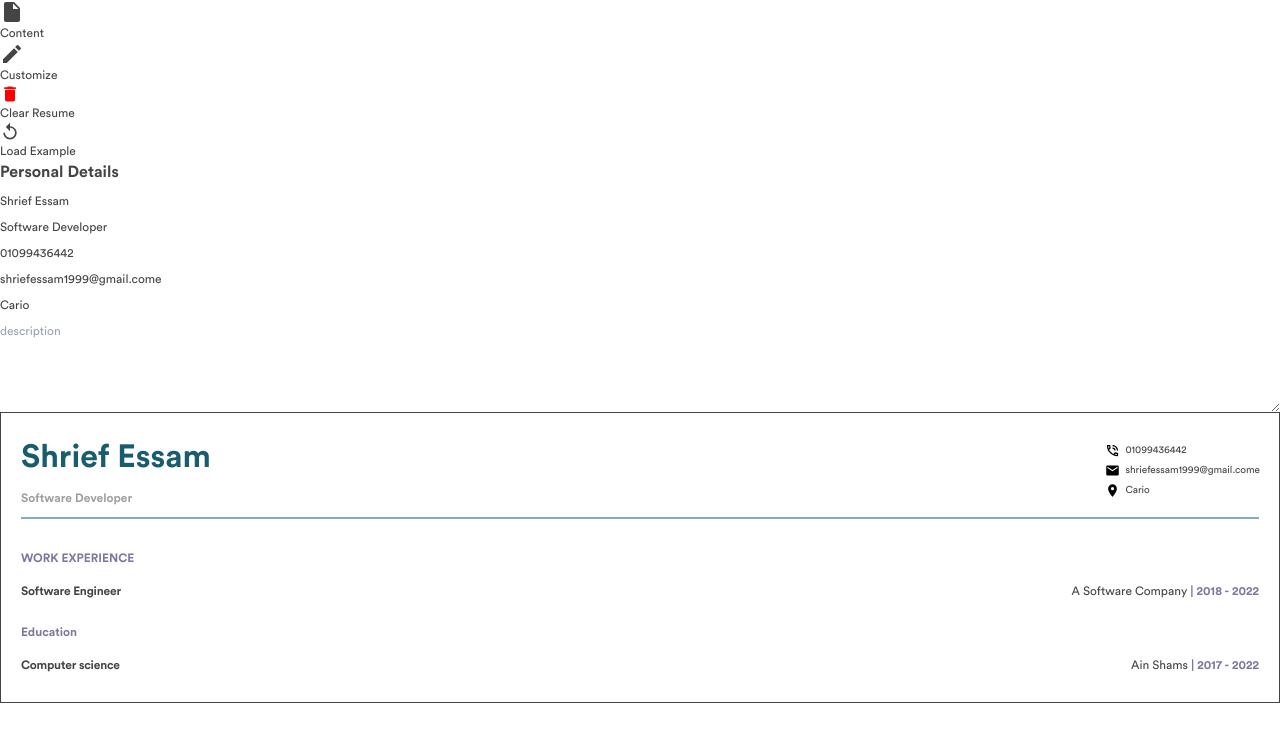
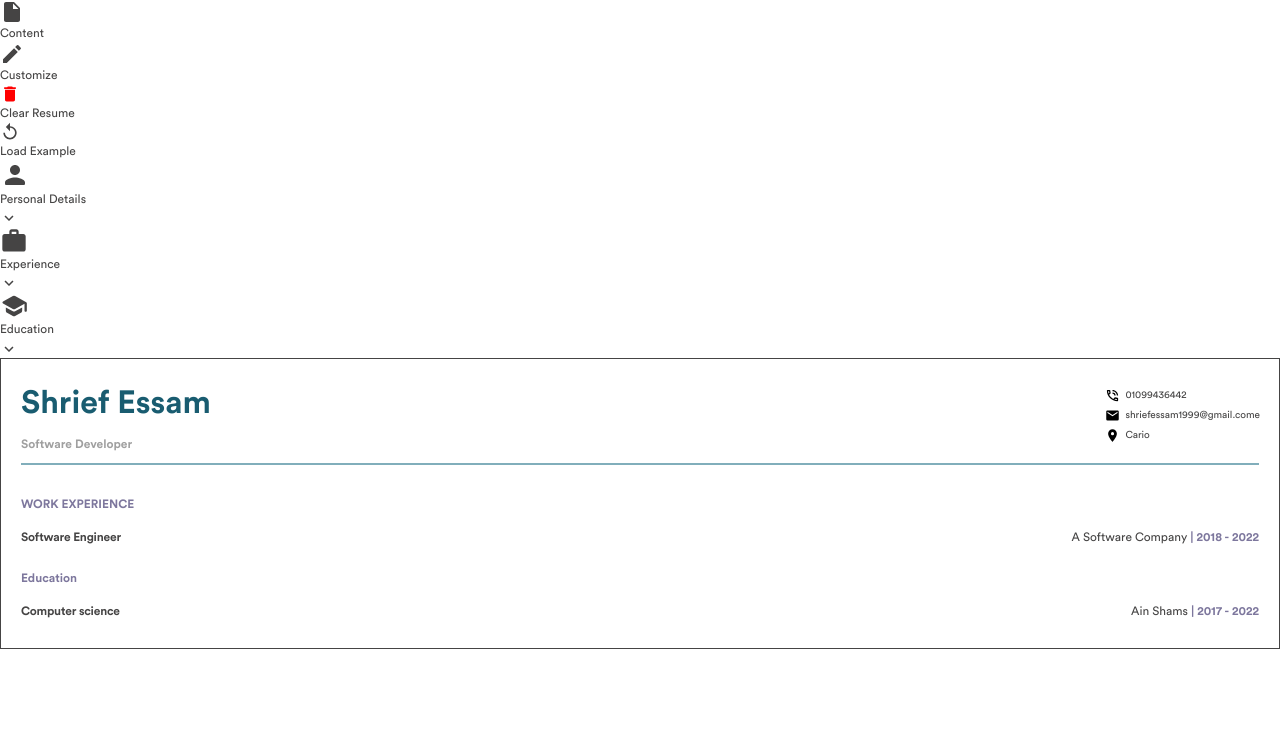
Before and after one commit to Shrief88/CvCreator, a React (Vite) app: page / in a window 1280 px wide. Shown: the top 742 px of the page. Built offline with nearby package versions, Linux system fonts and the light colour scheme.

Commit message:
add title form component

```diff
--- a/src/App.jsx
+++ b/src/App.jsx
@@ -121,32 +121,29 @@ function App() {
         </div>
       </div>
 
-      <div>
+      <div className="flex flex-col gap-6">
         <div>
           <div className="flex bg-white py-4 px-14 gap-6 rounded-2xl">
-            <div className="flex font-bold hover:bg-gray-100 rounded-lg px-8 py-2 gap-2">
+            <div className="flex hover:bg-gray-100 rounded-lg px-8 py-2 gap-2">
               <DeleteIcon style={{ fontSize: 20, color: "red" }} />
-              <p className="font-bold text-xl text-red-600">Clear Resume</p>
+              <p className="text-xl text-red-600">Clear Resume</p>
             </div>
-            <div className="flex font-bold hover:bg-gray-100 rounded-lg px-8 py-2 gap-2">
+            <div className="flex hover:bg-gray-100 rounded-lg px-8 py-2 gap-2">
               <ReplayIcon style={{ fontSize: 20 }} />
-              <p className="font-bold text-xl ">Load Example</p>
+              <p className="text-xl ">Load Example</p>
             </div>
           </div>
         </div>
 
-        <div>
+        <div className="flex flex-col gap-10">
           <div>
-            {/* <div>
-              <p className="text-">Personal Details</p>
-            </div> */}
             <PersonalForm
               handleInput={updatePersonalData}
               formData={personalData}
             />
           </div>
 
-          {/* <WorkForm
+        <WorkForm
           deleteItem={removeWorkData}
           handleInput={updateWorkData}
           formData={workData}
@@ -158,7 +155,7 @@ function App() {
           formData={educationData}
           addItem={addEducationData}
           deleteItem={removeEducationData}
-        /> */}
+        />
         </div>
       </div>
 
--- a/src/components/input-form/EductionForm.jsx
+++ b/src/components/input-form/EductionForm.jsx
@@ -1,32 +1,68 @@
 import React, { Component } from "react";
-import './input-form.css'
+import { useState } from "react";
+import FormTitle from "./FormTitle";
+import SchoolRoundedIcon from "@mui/icons-material/SchoolRounded";
 
-function EductionaForm (props){
+function EductionaForm(props) {
+  const [isFormVisible, setFormVisible] = useState(false);
+  const toggleFormVisibility = () => {
+    setFormVisible(!isFormVisible);
+  };
+  const formData = props.formData;
 
-    const formData = props.formData;
-    const forms = formData.map(item=>
-        <div className="section-form" id={item.id} key={item.id}>
-            <input placeholder="degree" type="text" name="degree" onChange={props.handleInput}
-            value={item.degree}/>
-            <input placeholder="university" type="text" name="university" onChange={props.handleInput}
-            value={item.university}/>
-            <input placeholder="start date" type="text" name="startDate" onChange={props.handleInput}
-            value={item.startDate}/>
-            <input type="text" placeholder="end date" name="endDate" onChange={props.handleInput}
-            value={item.endDate}/>
-            <textarea placeholder="description" name="description" cols="10" rows="5" onChange={props.handleInput} value={item.description} />
-            <button onClick={props.deleteItem}>remove</button>
-        </div>
-    )
+  const forms = formData.map((item) => (
+    <form className="flex flex-col" id={item.id} key={item.id}>
+      <input
+        placeholder="degree"
+        type="text"
+        name="degree"
+        onChange={props.handleInput}
+        value={item.degree}
+      />
+      <input
+        placeholder="university"
+        type="text"
+        name="university"
+        onChange={props.handleInput}
+        value={item.university}
+      />
+      <input
+        placeholder="start date"
+        type="text"
+        name="startDate"
+        onChange={props.handleInput}
+        value={item.startDate}
+      />
+      <input
+        type="text"
+        placeholder="end date"
+        name="endDate"
+        onChange={props.handleInput}
+        value={item.endDate}
+      />
+      <textarea
+        placeholder="description"
+        name="description"
+        cols="10"
+        rows="5"
+        onChange={props.handleInput}
+        value={item.description}
+      />
+      <button onClick={props.deleteItem}>remove</button>
+    </form>
+  ));
 
-    return (
-        <div className="work-input">
-            <p className="section-input">Education Details</p>
-            {forms}
-            <button onClick={props.addItem}>Add</button>
-        </div>
-    );
-
+  return (
+    <div className="p-10 bg-white rounded-md">
+      <FormTitle
+        text="Education"
+        icon={<SchoolRoundedIcon style={{ fontSize: 28 }} />}
+        toggleFormVisibility={toggleFormVisibility}
+        isFormVisible={isFormVisible}
+      />
+      {isFormVisible && <p>hello</p>}
+    </div>
+  );
 }
 
 export default EductionaForm;
--- /dev/null
+++ b/src/components/input-form/FormTitle.jsx
@@ -0,0 +1,20 @@
+import KeyboardArrowUpIcon from "@mui/icons-material/KeyboardArrowUp";
+import KeyboardArrowDownIcon from "@mui/icons-material/KeyboardArrowDown";
+
+const FormTitle = ({ text, icon, isFormVisible,toggleFormVisibility}) => {
+
+
+  return (
+    <div className="flex justify-between items-center">
+      <div className="flex gap-3 items-center">
+        {icon}
+        <p className="text-3xl">{text}</p>
+      </div>
+      <div onClick={toggleFormVisibility}>
+        {isFormVisible ? <KeyboardArrowUpIcon /> : <KeyboardArrowDownIcon />}
+      </div>
+    </div>
+  );
+};
+
+export default FormTitle;
--- a/src/components/input-form/PersonalForm.jsx
+++ b/src/components/input-form/PersonalForm.jsx
@@ -1,22 +1,73 @@
 import React, { Component } from "react";
-import './input-form.css'
+import { useState } from "react";
+import FormTitle from "./FormTitle";
+import PersonRoundedIcon from '@mui/icons-material/PersonRounded';
 
-function PersonalForm(props){
+function PersonalForm(props) {
   const formData = props.formData;
+  const [isFormVisible, setFormVisible] = useState(false);
+  const toggleFormVisibility = () => {
+    setFormVisible(!isFormVisible);
+  };
 
-  return(
-    <div className="section-form">
-      <p className="section-input">Personal Details</p>
-      <input placeholder="name" type="text" name="name" onChange={props.handleInput} value={formData.name}/>
-      <input placeholder="job" type="text" name="job" onChange={props.handleInput} value={formData.job} />
-      <input placeholder="phone" type="text" name="phone" onChange={props.handleInput} value={formData.phone}/>
-      <input placeholder="email" type="text" name="email" onChange={props.handleInput} value={formData.email}/>
-      <input placeholder="state" type="text" name="state" onChange={props.handleInput} value={formData.state}/>
-      <textarea placeholder="description" name="description" cols="10" rows="5" onChange={props.handleInput}
-      value={formData.description} />
+
+  return (
+    <div className="p-10 bg-white rounded-md">
+      <FormTitle
+        text="Personal Details"
+        icon = {<PersonRoundedIcon style={{fontSize : 30}}/>}
+        toggleFormVisibility = {toggleFormVisibility}
+        isFormVisible={isFormVisible}
+      />
+      {isFormVisible && (
+        <form className="flex flex-col">
+          <input
+            placeholder="name"
+            type="text"
+            name="name"
+            onChange={props.handleInput}
+            value={formData.name}
+          />
+          <input
+            placeholder="job"
+            type="text"
+            name="job"
+            onChange={props.handleInput}
+            value={formData.job}
+          />
+          <input
+            placeholder="phone"
+            type="text"
+            name="phone"
+            onChange={props.handleInput}
+            value={formData.phone}
+          />
+          <input
+            placeholder="email"
+            type="text"
+            name="email"
+            onChange={props.handleInput}
+            value={formData.email}
+          />
+          <input
+            placeholder="state"
+            type="text"
+            name="state"
+            onChange={props.handleInput}
+            value={formData.state}
+          />
+          <textarea
+            placeholder="description"
+            name="description"
+            cols="10"
+            rows="5"
+            onChange={props.handleInput}
+            value={formData.description}
+          />
+        </form>
+      )}
     </div>
   );
-
 }
 
 export default PersonalForm;
--- a/src/components/input-form/WorkForm.jsx
+++ b/src/components/input-form/WorkForm.jsx
@@ -1,33 +1,68 @@
 import React, { Component } from "react";
-import './input-form.css'
+import { useState } from "react";
+import FormTitle from "./FormTitle";
+import WorkRoundedIcon from '@mui/icons-material/WorkRounded';
 
-function WorkForm(props){
+function WorkForm(props) {
+  const [isFormVisible, setFormVisible] = useState(false);
+  const toggleFormVisibility = () => {
+    setFormVisible(!isFormVisible);
+  };
 
-    const formData = props.formData;
-    const forms = formData.map(formData=>
-        <div className="section-form" id={formData.id} key={formData.id}>
-            <input placeholder="company" type="text" name="company" onChange={props.handleInput}
-            value={formData.company}/>
-            <input placeholder="position" type="text" name="position" onChange={props.handleInput}
-            value={formData.position} />
-            <input placeholder="start date" type="text"name="startDate" onChange={props.handleInput}
-            value={formData.startDate}/>
-            <input placeholder="end date" type="text" name="endDate" onChange={props.handleInput}
-            value={formData.endDate}/>
-            <textarea placeholder="description" name="description" cols="10" rows="5" onChange={props.handleInput}
-            value={formData.description} />
-            <button onClick={props.deleteItem}>remove</button>
-        </div>
-    )
+  const formData = props.formData;
+  const forms = formData.map((formData) => (
+    <form className="flex flex-col" id={formData.id} key={formData.id}>
+      <input
+        placeholder="company"
+        type="text"
+        name="company"
+        onChange={props.handleInput}
+        value={formData.company}
+      />
+      <input
+        placeholder="position"
+        type="text"
+        name="position"
+        onChange={props.handleInput}
+        value={formData.position}
+      />
+      <input
+        placeholder="start date"
+        type="text"
+        name="startDate"
+        onChange={props.handleInput}
+        value={formData.startDate}
+      />
+      <input
+        placeholder="end date"
+        type="text"
+        name="endDate"
+        onChange={props.handleInput}
+        value={formData.endDate}
+      />
+      <textarea
+        placeholder="description"
+        name="description"
+        cols="10"
+        rows="5"
+        onChange={props.handleInput}
+        value={formData.description}
+      />
+      <button onClick={props.deleteItem}>remove</button>
+    </form>
+  ));
 
-    return (
-        <div className="work-input">
-            <p className="section-input">Work Details</p>
-            {forms}
-            <button onClick={props.addItem}>Add</button>
-        </div>
-    );
-
+  return (
+    <div className="p-10 bg-white rounded-md">
+      <FormTitle
+        text="Experience"
+        icon = {<WorkRoundedIcon style={{fontSize : 28}}/>}
+        toggleFormVisibility = {toggleFormVisibility}
+        isFormVisible={isFormVisible}
+      />
+      {isFormVisible && <p>hello</p>}
+    </div>
+  );
 }
 
 export default WorkForm;
--- a/src/components/input-form/input-form.css
+++ /dev/null
@@ -1,26 +0,0 @@
-input,textarea{
-    padding-left: 5px;
-}
-
-.section-input{
-    font-size: 16px;
-    font-weight: 600;
-}
-
-.section-form{
-    display: flex;
-    flex-direction: column;
-    gap: 8px;
-}
-
-button{
-    padding: 5px 20px;
-    width: 120px;
-    margin-left: auto;
-}
-
-.work-input{
-    display: flex;
-    flex-direction: column;
-    gap: 12px;
-}
```
